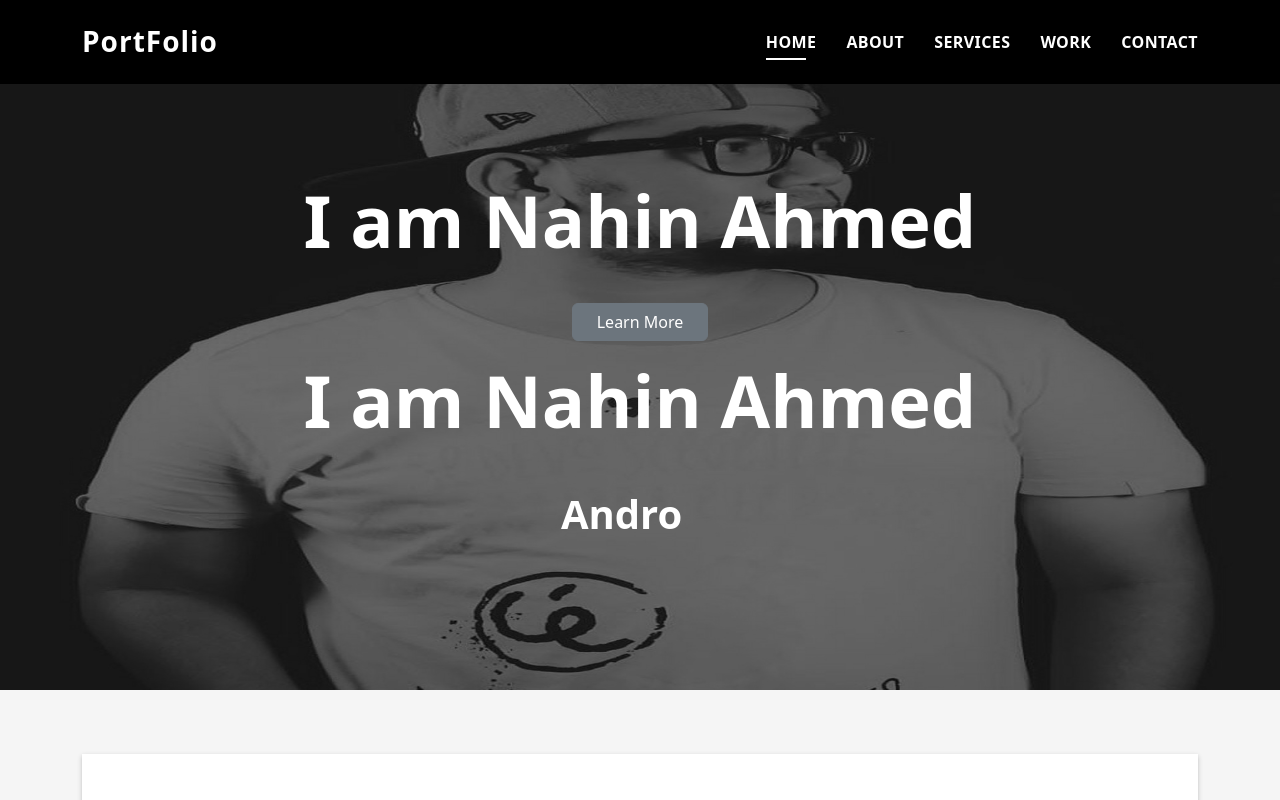
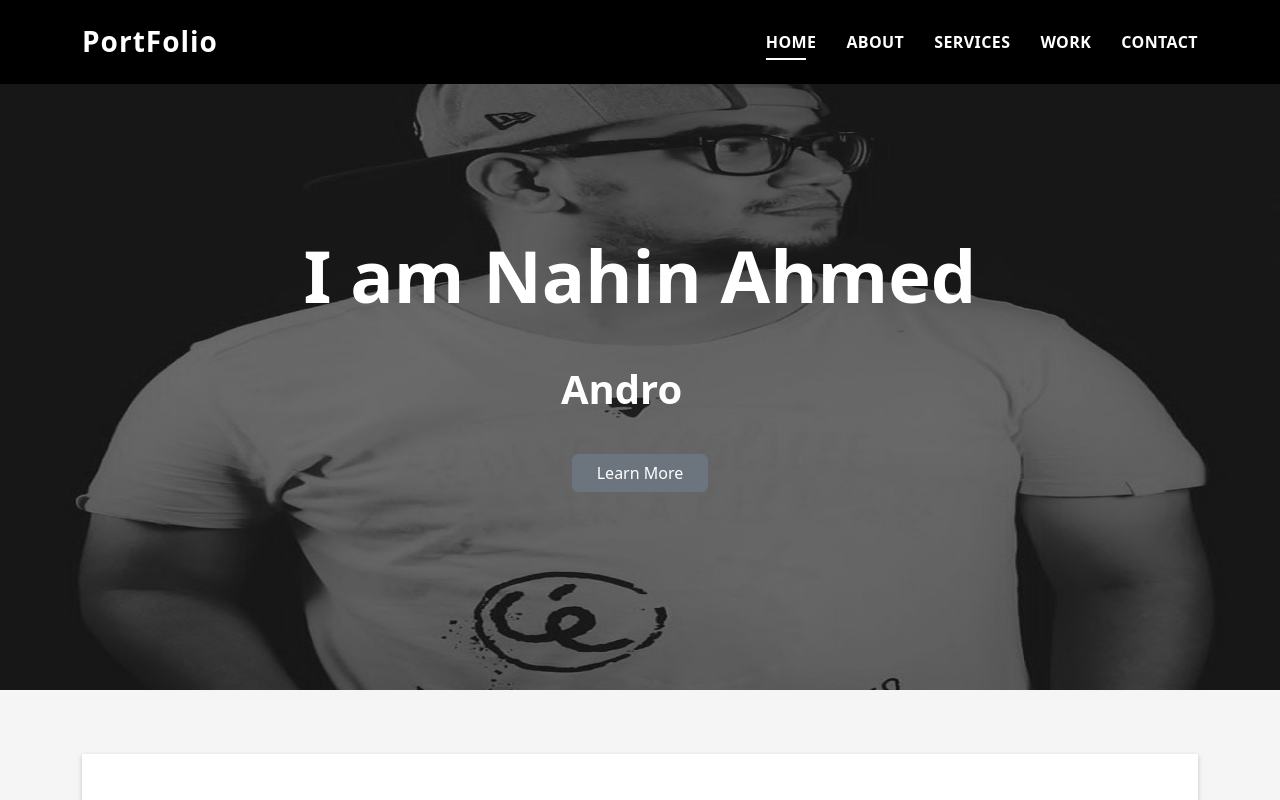
Before and after one commit to NahinAhmed28/nahin-portfolio-vue, a Vue app: page / in a window 1280 px wide. Shown: the top 800 px of the page. Built offline with nearby package versions, Linux system fonts and the light colour scheme.

Commit message:
type animation fixed

```diff
--- a/src/pageComponents/Hero.vue
+++ b/src/pageComponents/Hero.vue
@@ -9,9 +9,8 @@
         <div class="container">
           <!--<p class="display-6 color-d">Hello, world!</p>-->
 
-          <h1 class="hero-title mb-4">I am Nahin Ahmed</h1>
-          <p class="hero-subtitle"><span class="typed" data-typed-items="Designer, Developer, Photographer"></span></p>
-          <p class="pt-3"><a class="btn btn-secondary btn js-scroll px-4" href="#about" role="button">Learn More</a></p>
+
+
 
           <h1 class="hero-title mb-2">I am Nahin Ahmed</h1> <br>
 <!--          <p class="hero-subtitle"><span class="typed" data-typed-items="Designer, Developer, Photographer"></span></p>-->
@@ -21,7 +20,7 @@
             <span class="cursor" :class="{ typing: typeStatus }">&nbsp;</span>
           </p>
           <!-- <p class="pt-3"><a class="btn btn-primary btn js-scroll px-4" href="#about" role="button">Learn More</a></p> -->
-
+          <p class="pt-3"><a class="btn btn-secondary btn js-scroll px-4" href="#about" role="button">Learn More</a></p>
         </div>
       </div>
     </div>
```
